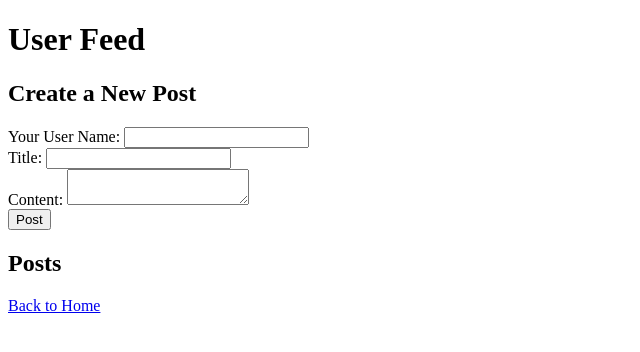
After one commit to JacobMMillion/HealthHub_Database_WebApp, a Flask app: template templates/feed.html in a window 1280 px wide. The commit adds this page. Shown: the top 352 px of the page, without its empty margins (0-640 px from the left). Run offline with Flask 3, Linux system fonts and the light colour scheme; the template is opened without the code that fills it, so the values that code supplies are empty; parts of the project's set-up code (start-up, migrations or seed data) failed here and were passed over.

Commit message:
Adding posts/replies

```diff
--- a/server.py
+++ b/server.py
@@ -18,7 +18,7 @@ Read about it online.
 import os
 from sqlalchemy import *
 from sqlalchemy.pool import NullPool
-from flask import Flask, request, render_template, g, redirect, Response
+from flask import Flask, request, render_template, g, redirect, Response, url_for
 
 tmpl_dir = os.path.join(os.path.dirname(os.path.abspath(__file__)), 'templates')
 app = Flask(__name__, template_folder=tmpl_dir)
@@ -221,6 +221,72 @@ def healthcare_facilities_by_state():
 
   return render_template('healthcare_facilities_by_state.html', data=data, states=states, selected_state=selected_state)
 
+# Feed route to view posts, add replies, and create new posts
+@app.route('/feed', methods=['GET', 'POST'])
+def feed():
+  if request.method == 'POST':
+    # Check if the request is for a new post or a reply
+    if 'title' in request.form:  # Adding a new post
+      title = request.form['title']
+      content = request.form['content']
+      user_name = request.form['user_name']  # Assumes user is entering their name
+
+      query = """
+                INSERT INTO Posts (Title, Content, Num_Likes, Date, User_Name)
+                VALUES (:title, :content, 0, DATE_TRUNC('minute', CURRENT_TIMESTAMP), :user_name);
+            """
+
+      try:
+        g.conn.execute(text(query), {"title": title, "content": content, "user_name": user_name})
+        g.conn.commit()
+      except Exception as e:
+        print("Error inserting post:", e)
+
+
+    elif 'post_id' in request.form:  # Adding a reply to a post
+      post_id = request.form['post_id']
+      reply_content = request.form['reply_content']
+      reply_user_name = request.form['reply_user_name']  # Assumes user enters their name
+
+      query = """
+                INSERT INTO Comments (Content, Date, User_Name, Post_ID)
+                VALUES (:reply_content, DATE_TRUNC('minute', CURRENT_TIMESTAMP), :reply_user_name, :post_id);
+            """
+      g.conn.execute(text(query),
+                     {"reply_content": reply_content, "reply_user_name": reply_user_name, "post_id": post_id})
+      g.conn.commit()
+
+    # Redirect to the feed page to refresh content
+    return redirect(url_for('feed'))
+
+  # Fetch all posts with their user details
+  post_query = """
+        SELECT p.Post_ID, p.Title, p.Content, p.Num_Likes, p.Date, u.Name
+        FROM Posts p
+        JOIN Users u ON p.User_Name = u.User_Name
+        ORDER BY p.Date DESC;
+    """
+  posts = g.conn.execute(text(post_query)).fetchall()
+
+  # Fetch all replies associated with posts
+  comment_query = """
+        SELECT c.Post_ID, c.Content, c.Date, u.Name
+        FROM Comments c
+        JOIN Users u ON c.User_Name = u.User_Name
+        ORDER BY c.Date ASC;
+    """
+  comments = g.conn.execute(text(comment_query)).fetchall()
+
+  # Organize comments by post for easy access in the template
+  comments_by_post = {}
+  for comment in comments:
+    post_id = comment[0]
+    if post_id not in comments_by_post:
+      comments_by_post[post_id] = []
+    comments_by_post[post_id].append(comment)
+
+  return render_template('feed.html', posts=posts, comments_by_post=comments_by_post)
+
 
 @app.route('/login')
 def login():
--- /dev/null
+++ b/templates/feed.html
@@ -0,0 +1,62 @@
+<!-- templates/feed.html -->
+<!DOCTYPE html>
+<html lang="en">
+<head>
+    <meta charset="UTF-8">
+    <title>Feed</title>
+</head>
+<body>
+    <h1>User Feed</h1>
+
+    <!-- Form to Add a New Post -->
+    <h2>Create a New Post</h2>
+    <form method="POST">
+        <label for="user_name">Your User Name:</label>
+        <input type="text" id="user_name" name="user_name" required><br>
+
+        <label for="title">Title:</label>
+        <input type="text" id="title" name="title" required><br>
+
+        <label for="content">Content:</label>
+        <textarea id="content" name="content" required></textarea><br>
+
+        <button type="submit">Post</button>
+    </form>
+
+    <!-- Display All Posts with Comments -->
+    <h2>Posts</h2>
+    {% for post in posts %}
+        <div style="border: 1px solid #ccc; padding: 10px; margin-bottom: 20px;">
+            <h3>{{ post[1] }}</h3> <!-- Title -->
+            <p>{{ post[2] }}</p> <!-- Content -->
+            <p><strong>Posted by:</strong> {{ post[5] }} on {{ post[4] }}</p>
+
+            <!-- Display Comments for Each Post -->
+            <h4>Comments:</h4>
+            {% if post[0] in comments_by_post %}
+                <ul>
+                    {% for comment in comments_by_post[post[0]] %}
+                        <li><strong>{{ comment[3] }}:</strong> {{ comment[1] }} ({{ comment[2] }})</li>
+                    {% endfor %}
+                </ul>
+            {% else %}
+                <p>No comments yet.</p>
+            {% endif %}
+
+            <!-- Form to Add a Reply to the Post -->
+            <form method="POST" style="margin-top: 10px;">
+                <input type="hidden" name="post_id" value="{{ post[0] }}">
+                <label for="reply_user_name">Your User Name:</label>
+                <input type="text" id="reply_user_name" name="reply_user_name" required><br>
+
+                <label for="reply_content">Reply:</label>
+                <textarea id="reply_content" name="reply_content" required></textarea><br>
+
+                <button type="submit">Reply</button>
+            </form>
+        </div>
+    {% endfor %}
+
+    <a href="{{ url_for('index') }}">Back to Home</a>
+</body>
+</html>
--- a/templates/index.html
+++ b/templates/index.html
@@ -6,11 +6,12 @@
     <title>Home</title>
 </head>
 <body>
-    <h1>Welcome to Health Hub!</h1>
+    <h1>Welcome to Health Hub</h1>
     <ul>
         <li><a href="{{ url_for('disease_counts_by_state') }}">View Disease Counts by State</a></li>
         <li><a href="{{ url_for('state_counts_by_disease') }}">View State Counts by Disease</a></li>
         <li><a href="{{ url_for('healthcare_facilities_by_state') }}">View Healthcare Facilities by State</a></li>
+        <li><a href="{{ url_for('feed') }}">User Feed</a></li> <!-- Link to the Feed page -->
     </ul>
 </body>
 </html>
```
